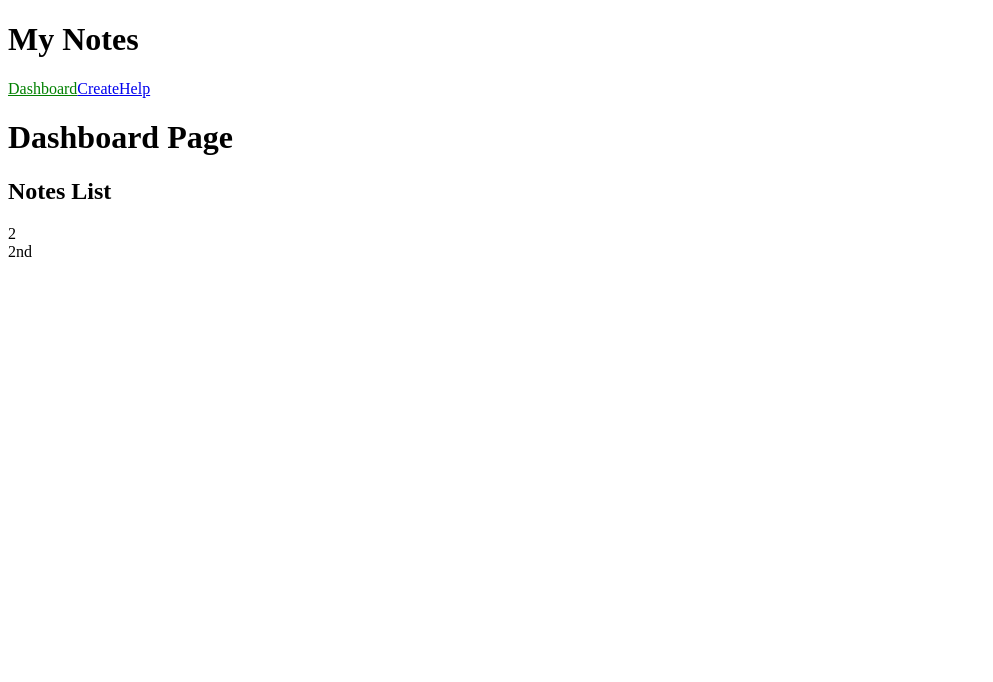
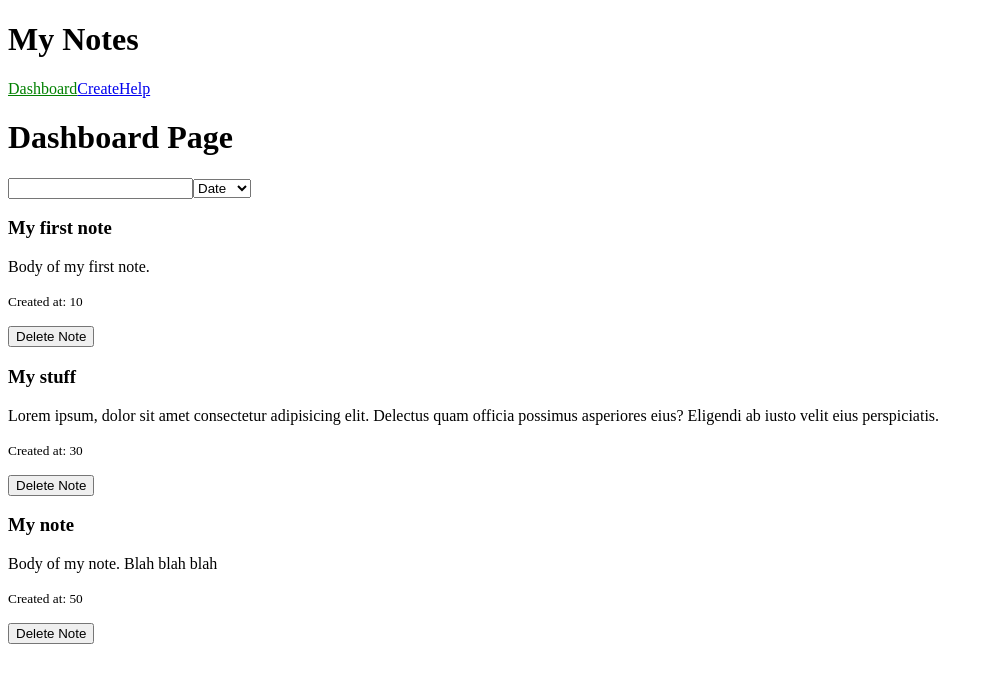
Before and after one commit to blb1981/react-redux-router, a React (Create React App) app: page / in a window 1280 px wide. Shown: the top 682 px of the page, without its empty margins (0-993 px from the left). Built offline with nearby package versions, Linux system fonts and the light colour scheme.

Commit message:
Data from redux rendered, started filtering

```diff
--- a/src/App.js
+++ b/src/App.js
@@ -4,7 +4,6 @@ import { Provider } from 'react-redux'
 import AppRouter from './routers/AppRouter'
 import configureStore from './store/configureStore'
 import { addNote } from './actions/notes'
-import { setTextFilter } from './actions/filters'
 import getVisibleNotes from './selectors/notes'
 
 const store = configureStore()
@@ -12,15 +11,23 @@ store.dispatch(
   addNote({
     noteTitle: 'My first note',
     noteBody: 'Body of my first note.',
+    createdAt: 10
   })
 )
 store.dispatch(
   addNote({
-    noteTitle: 'My 2nd note',
-    noteBody: 'Body of my 2nd note.',
+    noteTitle: 'My note',
+    noteBody: 'Body of my note. Blah blah blah',
+    createdAt: 50
   })
 )
-store.dispatch(setTextFilter('2nd'))
+store.dispatch(
+  addNote({
+    noteTitle: 'My stuff',
+    noteBody: 'Lorem ipsum, dolor sit amet consectetur adipisicing elit. Delectus quam officia possimus asperiores eius? Eligendi ab iusto velit eius perspiciatis.',
+    createdAt: 30
+  })
+)
 
 const state = store.getState()
 const visibleNotes = getVisibleNotes(state.notes, state.filters)
--- a/src/components/CreateNotePage.js
+++ b/src/components/CreateNotePage.js
@@ -1,8 +1,12 @@
 import React from 'react';
+import NoteForm from '../components/NoteForm'
 
 
-const CreateNotePage = () => {
-  return <h1>Create a Note</h1>
-}
+const CreateNotePage = () => (
+  <div>
+    <h1>Create a Note</h1>
+    <NoteForm />
+  </div>
+)
 
 export default CreateNotePage
--- a/src/components/DashboardPage.js
+++ b/src/components/DashboardPage.js
@@ -1,10 +1,12 @@
 import React from 'react'
 import NotesList from './NotesList'
+import NotesListFilters from '../components/NotesListFilters'
 
 const DashboardPage = () => {
   return (
     <div>
       <h1>Dashboard Page</h1>
+      <NotesListFilters />
       <NotesList />
     </div>
   )
--- /dev/null
+++ b/src/components/NoteForm.js
@@ -0,0 +1,40 @@
+import React, { useState } from 'react'
+import { connect } from 'react-redux'
+
+class NoteForm extends React.Component {
+  state = {
+    noteTitle: '',
+    noteBody: '',
+  }
+  handleTitleChange = (e) => {
+    const noteTitle = e.target.value
+    this.setState(() => ({ noteTitle }))
+  }
+  handleBodyChange = (e) => {
+    const noteBody = e.target.value
+    this.setState(() => ({ noteBody }))
+  }
+  render() {
+    return (
+      <form>
+        <input
+          type="text"
+          placeholder="Title..."
+          autoFocus
+          value={this.state.noteTitle}
+          onChange={this.handleTitleChange}
+        />
+        <br />
+        <textarea
+          placeholder="Note text..."
+          value={this.state.noteBody}
+          onChange={this.handleBodyChange}
+        ></textarea>
+        <br />
+        <button type="submit">Add</button>
+      </form>
+    )
+  }
+}
+
+export default connect()(NoteForm)
--- /dev/null
+++ b/src/components/NoteListItem.js
@@ -0,0 +1,18 @@
+import React from 'react'
+import { connect } from "react-redux";
+import { removeNote } from "../actions/notes";
+
+const NoteListItem = ({ id, noteTitle, noteBody,createdAt, dispatch }) => {
+  return (
+    <div>
+      <h3>{noteTitle}</h3>
+      <p>{noteBody}</p>
+  <p><small>Created at: {createdAt}</small></p>
+      <button onClick={() => {
+        dispatch(removeNote({id}))
+      }}>Delete Note</button>
+    </div>
+  )
+}
+
+export default connect()(NoteListItem)
--- a/src/components/NotesList.js
+++ b/src/components/NotesList.js
@@ -1,20 +1,27 @@
 import React from 'react'
 import { connect } from 'react-redux'
+import NoteListItem from './NoteListItem'
+import selectNotes from '../selectors/notes'
 
 const NotesList = (props) => {
   return (
-    <div>
-      <h2>Notes List</h2>
-      {props.notes.length}<br />
-			{props.filters.text}
-    </div>
+   <div>
+     {
+       props.notes.map((note) => {
+         return (
+         <NoteListItem {...note} key={note.id} />
+         // Spread operator can be used to pass props
+
+         )
+       })
+     }
+   </div>
   )
 }
 
 const mapStateToProps = (state) => {
   return {
-		notes: state.notes,
-		filters: state.filters
+		notes: selectNotes(state.notes, state.filters)
   }
 }
 
--- /dev/null
+++ b/src/components/NotesListFilters.js
@@ -0,0 +1,38 @@
+import React from 'react'
+import { connect } from 'react-redux'
+import { setTextFilter, sortByDate, sortByName } from '../actions/filters'
+
+const NotesListFilters = (props) => (
+  <div>
+    <input
+      type="text"
+      value={props.filters.text}
+      onChange={(e) => {
+        props.dispatch(setTextFilter(e.target.value))
+      }}
+    />
+    <select
+      value={props.filters.sortBy}
+      onChange={(e) => {
+        if (e.target.value === 'date') {
+          props.dispatch(sortByDate())
+        } else if (e.target.value === 'name') {
+          props.dispatch(sortByName())
+        } else {
+          props.dispatch(sortByName())
+        }
+      }}
+    >
+      <option value="date">Date</option>
+      <option value="name">Name</option>
+    </select>
+  </div>
+)
+
+const mapStateToProps = (state) => {
+  return {
+    filters: state.filters,
+  }
+}
+
+export default connect(mapStateToProps)(NotesListFilters)
--- a/src/selectors/notes.js
+++ b/src/selectors/notes.js
@@ -15,9 +15,9 @@ const notesSelector = (notes, { text, sortBy, startDate, endDate }) => {
       if (sortBy === 'date') {
         return a.createdAt > b.createdAt ? 1 : -1
       } else if (sortBy === 'name') {
-        return a.noteTitle[0] > b.noteTitle[0] ? 1 : -1
+        return a.noteTitle > b.noteTitle ? 1 : -1
       } else {
-        return []
+        return 0
       }
     })
 }
```
Also changed, not shown: 1 other file (tests, documents, lock files or other folders).
